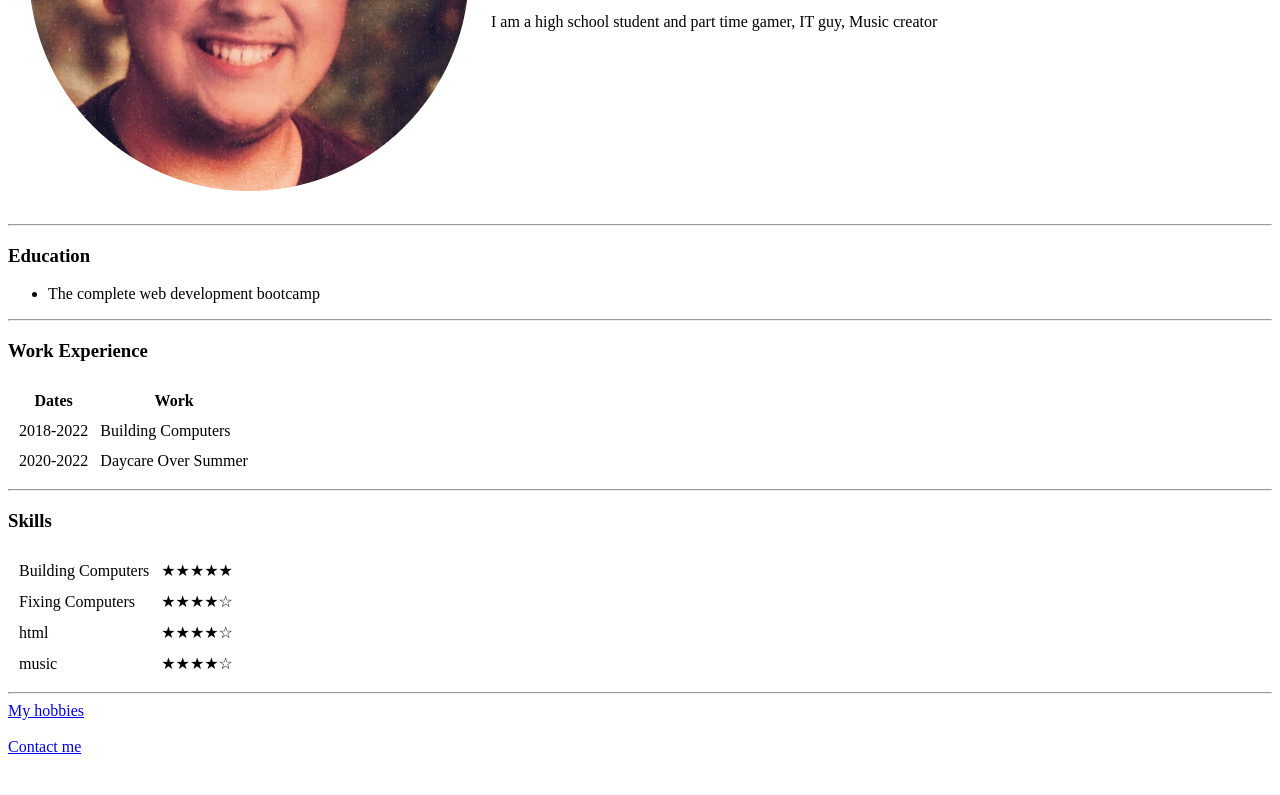
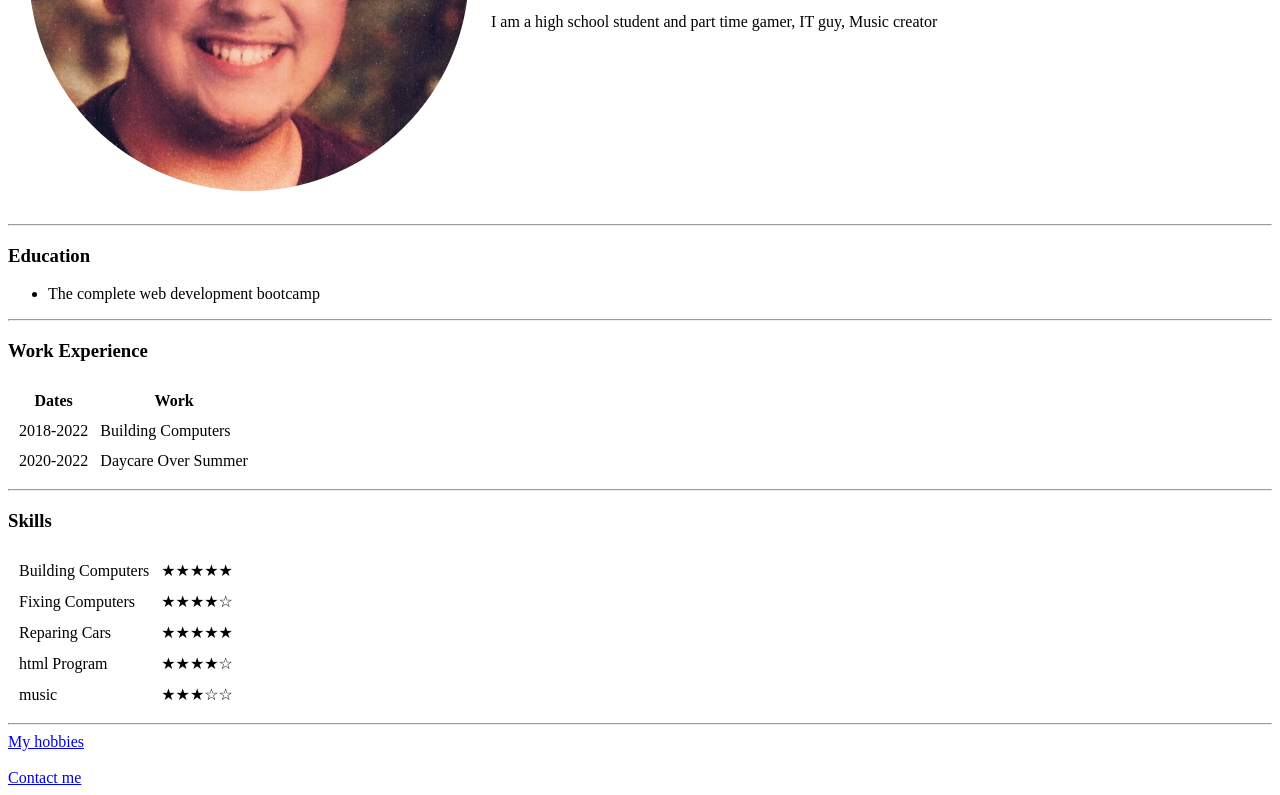
Before and after one commit to ClaudiuRascol/CV, a plain HTML site: page index.html in a window 1280 px wide. Shown: the part 278-1073 px from the top of the page. Before the commit the page ends 1042 px from the top, so only its background shows below. Drawn offline with Linux system fonts and the light colour scheme.

Commit message:
Update index.html

```diff
--- a/index.html
+++ b/index.html
@@ -49,13 +49,16 @@
       <td>Fixing Computers</td>
       <td> ★★★★☆</td>
     </Tr>
+    <td>Reparing Cars</td>
+      <td> ★★★★★</td>
     <tr>
-      <td>html</td>
+      <td>html Program</td>
       <td> ★★★★☆</td>
     </Tr>
     <tr>
       <td>music</td>
-      <td> ★★★★☆</td>
+      <td> ★★★☆☆</td>
+
     </Tr>
   </table>
   <hr>
```
